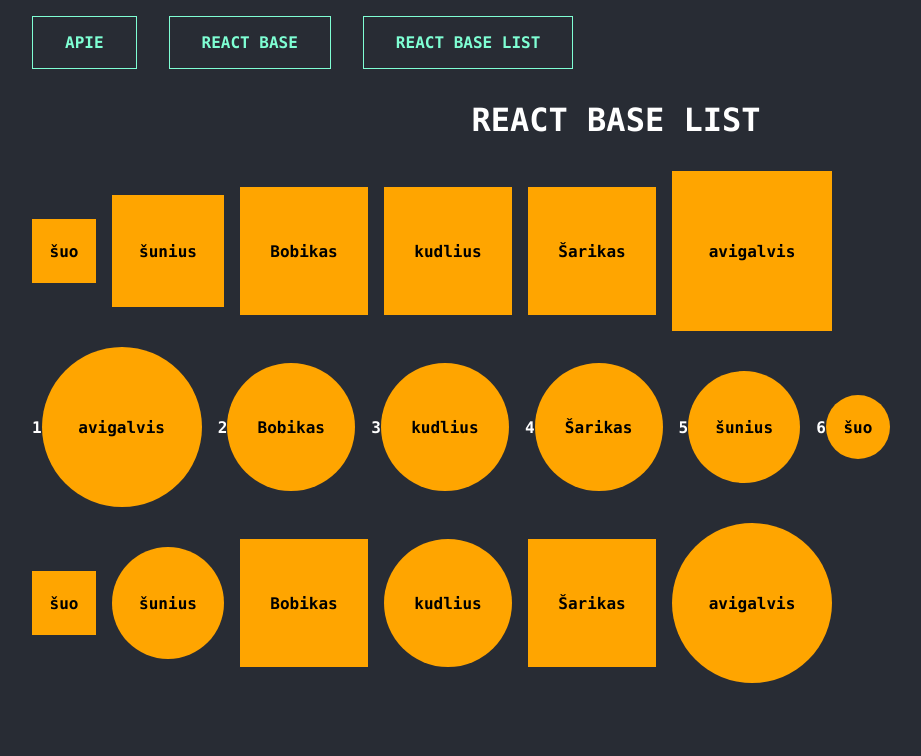
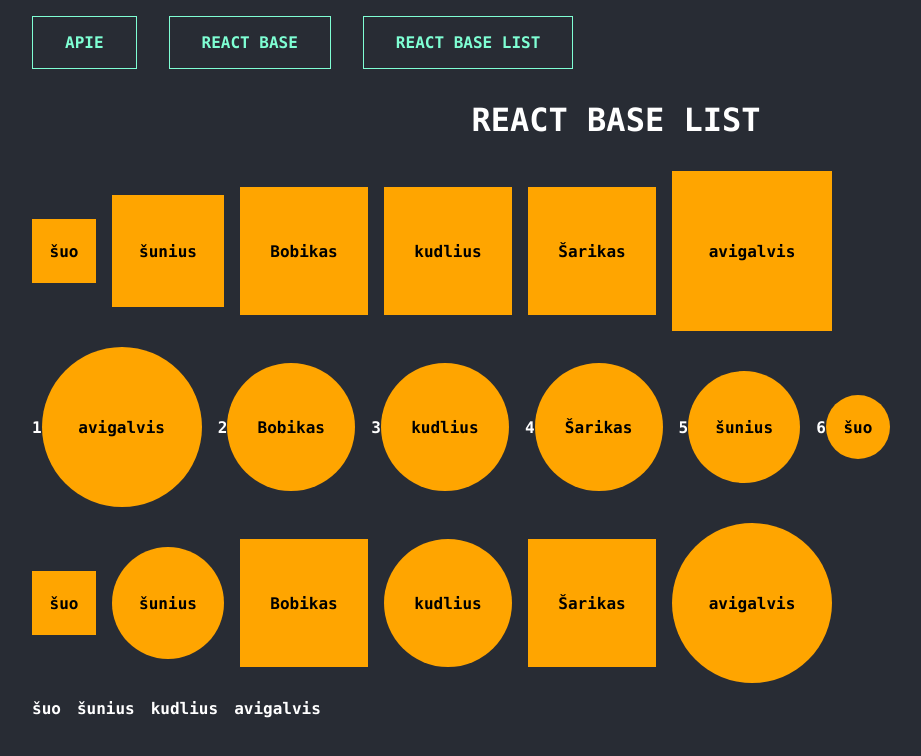
Before and after one commit to codevivi/react-base-practice, a React (Create React App) app: page /react-base-list in a window 1280 px wide. Shown: the top 756 px of the page, without its empty margins (24-945 px from the left). Built offline with nearby package versions, Linux system fonts and the light colour scheme.

Commit message:
dogs filtered

```diff
--- /dev/null
+++ b/src/components/ReactBaseList/DogsListFiltered.jsx
@@ -0,0 +1,6 @@
+import dogs from "./dogs";
+import "./dogs.scss";
+
+export default function DogsListFiltered() {
+  return <ul className="dogs-list">{dogs.map((dog, i) => (dog[0].toUpperCase() !== dog[0] ? <li key={i}>{dog}</li> : null))}</ul>;
+}
--- a/src/pages/ReactBaseList/ReactBaseList.jsx
+++ b/src/pages/ReactBaseList/ReactBaseList.jsx
@@ -1,4 +1,5 @@
 import DogsList from "../../components/ReactBaseList/DogsList";
+import DogsListFiltered from "../../components/ReactBaseList/DogsListFiltered";
 import DogsListMixed from "../../components/ReactBaseList/DogsListMixed";
 import DogsListSortedRounded from "../../components/ReactBaseList/DogsListSortedRounded";
 import MainTitle from "../../components/reactBase/MainTitle/MainTitle";
@@ -10,6 +11,7 @@ export default function ReactBaseList() {
       <DogsList />
       <DogsListSortedRounded />
       <DogsListMixed />
+      <DogsListFiltered />
     </>
   );
 }
```
